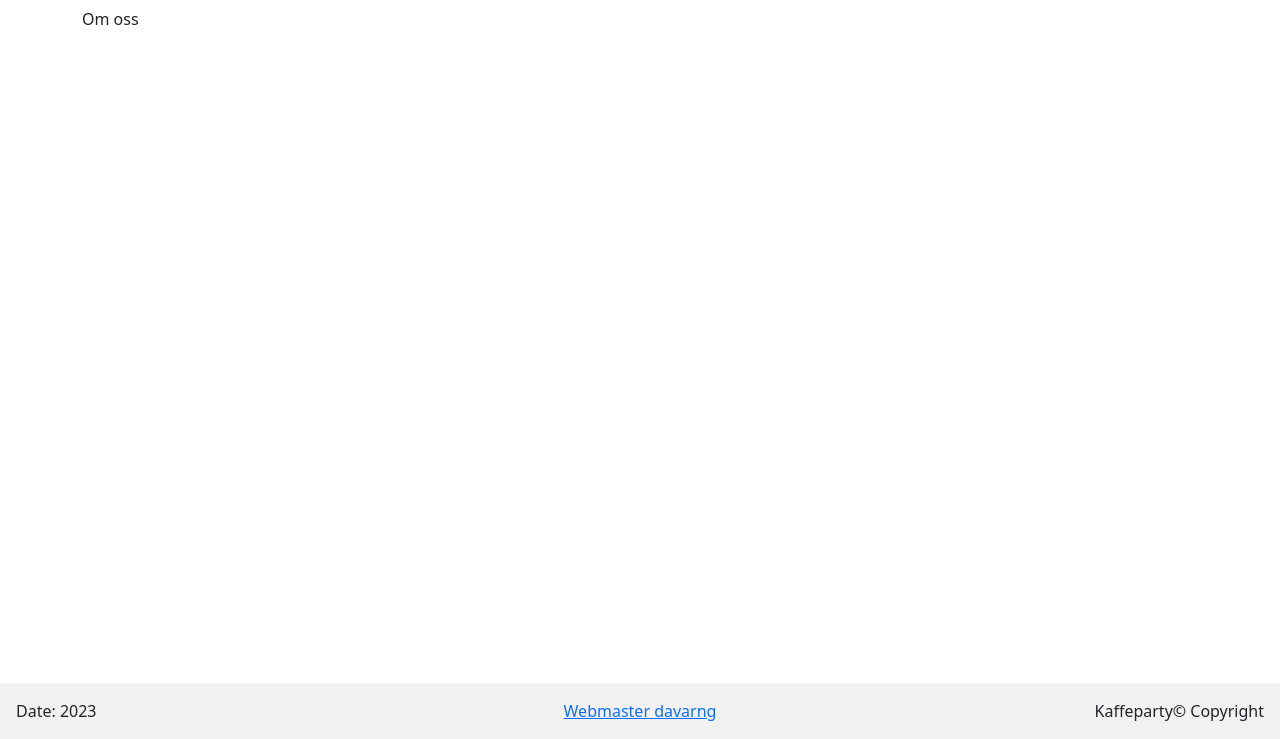
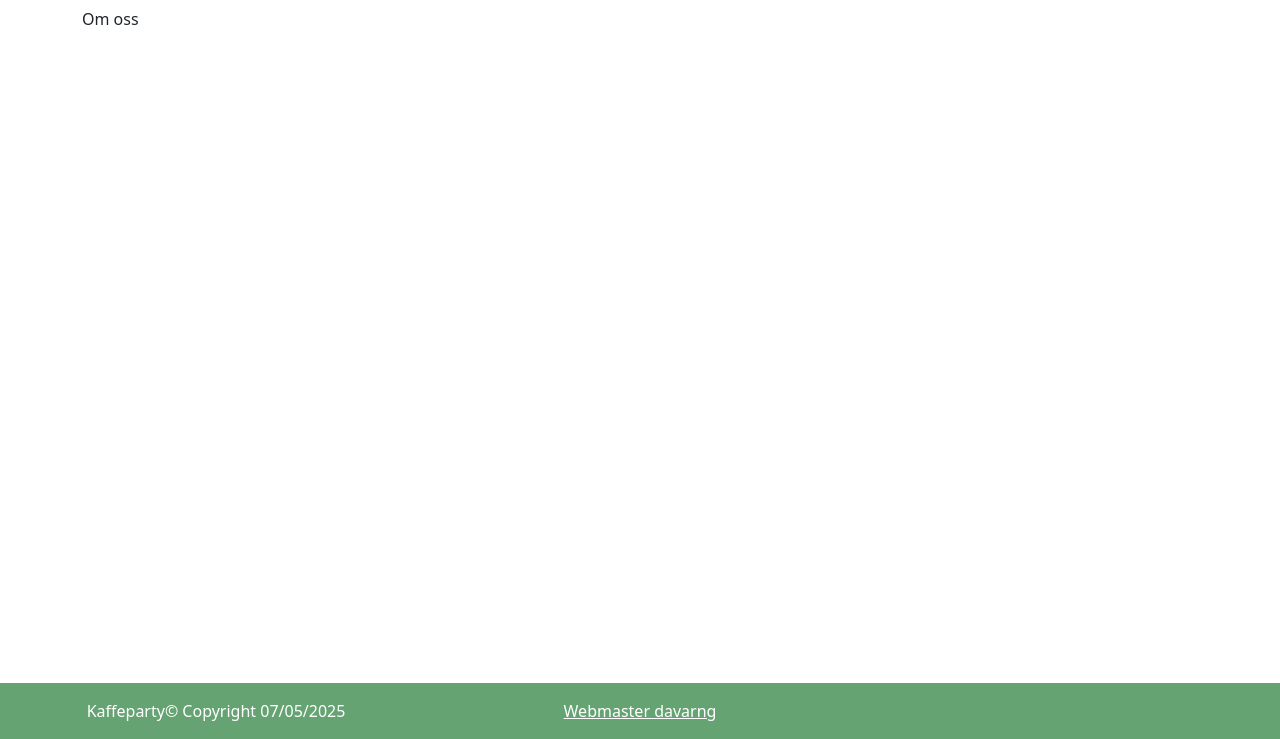
Before and after one commit to davarng/LexiconUppgift8, a plain HTML site: page omoss.html in a window 1280 px wide. Shown: the part 61-800 px from the top of the page. Drawn offline with nearby package versions, Linux system fonts and the light colour scheme.

Commit message:
color change

```diff
--- a/omoss.html
+++ b/omoss.html
@@ -51,15 +51,18 @@
     <main>
       <div class="container">Om oss</div>
     </main>
-    <footer class="footer" style="bottom: 0; width: 100%">
-      <div class="row p-3" style="background-color: #f1f1f1">
-        <div class="col-md-4 text-start">Date: 2023</div>
+    <footer class="footer text-white bg-primary" style="bottom: 0; width: 100%">
+      <div class="row p-3">
+        <div class="col-md-4 text-center">Kaffeparty© Copyright 07/05/2025</div>
         <div class="col-md-4 text-center">
-          <a href="https://github.com/davarng" target="_blank"
-            >Webmaster davarng</a
+          <a
+            href="https://github.com/davarng"
+            target="_blank"
+            style="color: inherit"
           >
+            Webmaster davarng
+          </a>
         </div>
-        <div class="col-md-4 text-end">Kaffeparty© Copyright</div>
       </div>
     </footer>
   </body>
--- a/style.css
+++ b/style.css
@@ -9,7 +9,7 @@ body {
 }
 
 .bg-primary {
-  background-color: #59613c !important;
+  background-color: #66a373 !important;
 }
 
 main {
```
Also changed, not shown: produkter.html (+9 -6 lines).
